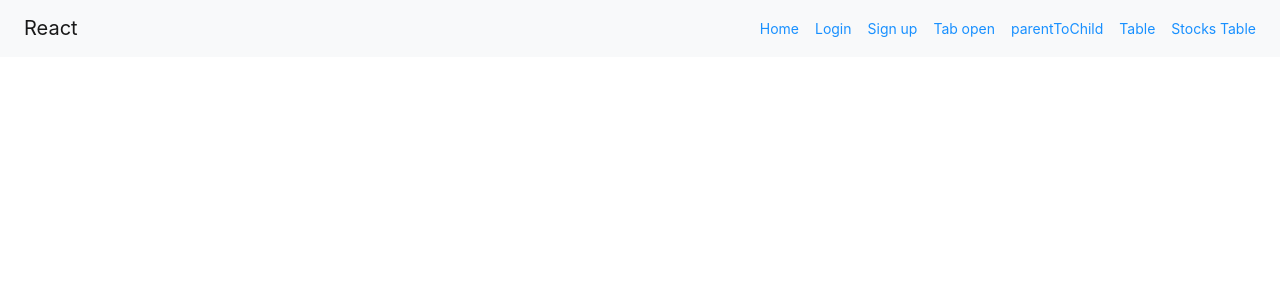
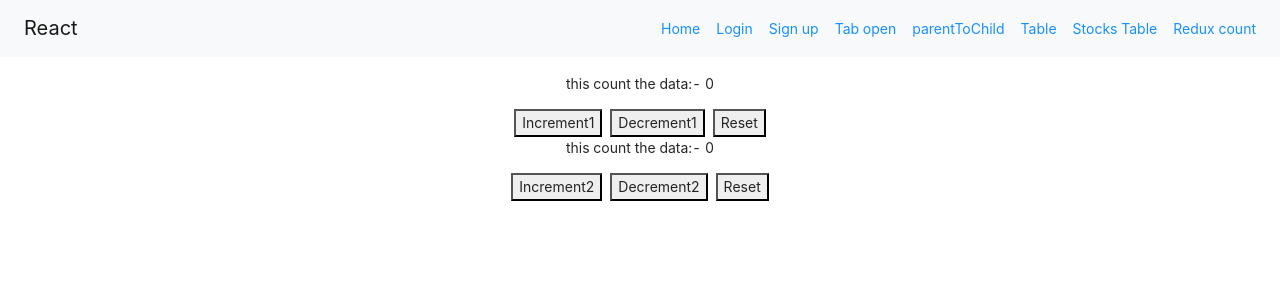
Before and after one commit to pareshprajapati-dolphin/basic-program, a React (Create React App) app: page /home1 in a window 1280 px wide. Shown: the top 300 px of the page. Built offline with nearby package versions, Linux system fonts and the light colour scheme.

Commit message:
redux basic program

```diff
--- a/src/App.js
+++ b/src/App.js
@@ -17,6 +17,7 @@ import Register from "./component/form/register";
 import TableData from "./component/new folder/tableData";
 import CompA from "./component/parentchild/compA";
 import Stock from "./component/stock table/stock";
+import Data from "./component/home1/Data";
 
 function App(props) {
   const { isAuth } = props;
@@ -30,6 +31,7 @@ function App(props) {
       <Route path="/table" component={TableData} />
       <Route path="/parentComponent" component={CompA} />
       <Route path="/stock" component={Stock} />
+      <Route path="/home1" component={Data} />
     </Switch>
   );
 
@@ -56,7 +58,7 @@ function App(props) {
 
 const mapStateToProps = (state) => {
   return {
-    isAuth: state.auth.userdata,
+    isAuth: state.authReducer.userdata,
   };
 };
 
--- a/src/component/form/login.js
+++ b/src/component/form/login.js
@@ -52,7 +52,7 @@ const Login = () => {
           <div className="form-group">
             <label>Password</label>
             <input
-              type="text"
+              type="password"
               name="password"
               className="form-control"
               id="password"
--- /dev/null
+++ b/src/component/home1/Data.js
@@ -0,0 +1,71 @@
+import React from "react";
+import { useDispatch, useSelector } from "react-redux";
+
+import {
+  incrementdata,
+  decrementdata,
+  resetdata,
+  increment,
+  decrement,
+  zero,
+} from "../redux/actions/action";
+
+const Data = () => {
+  const total = useSelector((state) => state.countReducer.count);
+
+  const countdata2 = useSelector((state) => state.countReducer.conut1);
+  const array = [1, 2, 3, 4, 5];
+
+  const dispatch = useDispatch();
+
+  return (
+    <>
+      <div className="container pt-3">
+        <p>this count the data:- {total}</p>
+
+        <button
+          className="mx-1"
+          onClick={() => dispatch(incrementdata(total + 1, array))}
+        >
+          {" "}
+          Increment1
+        </button>
+        <button
+          className="mx-1"
+          onClick={() => dispatch(decrementdata(total - 1))}
+        >
+          {" "}
+          Decrement1
+        </button>
+        <button className="mx-1" onClick={() => dispatch(resetdata(0))}>
+          {" "}
+          Reset{" "}
+        </button>
+      </div>
+      <div>
+        <p>this count the data:- {countdata2}</p>
+
+        <button
+          className="mx-1"
+          onClick={() => dispatch(increment(countdata2 + 2))}
+        >
+          {" "}
+          Increment2
+        </button>
+        <button
+          className="mx-1"
+          onClick={() => dispatch(decrement(countdata2 - 2))}
+        >
+          {" "}
+          Decrement2
+        </button>
+        <button className="mx-1" onClick={() => dispatch(zero(0))}>
+          {" "}
+          Reset{" "}
+        </button>
+      </div>
+    </>
+  );
+};
+
+export default Data;
--- a/src/component/navbar.js
+++ b/src/component/navbar.js
@@ -74,6 +74,12 @@ const Navbar = (props) => {
                 <NavLink to="/stock"> Stocks Table</NavLink>{" "}
               </li>
             ) : null}
+            {!isAuth ? (
+              <li>
+                {" "}
+                <NavLink to="/home1">Redux count</NavLink>{" "}
+              </li>
+            ) : null}
             {isAuth ? (
               <li>
                 {" "}
@@ -89,7 +95,7 @@ const Navbar = (props) => {
 
 const mapStateToProps = (state) => {
   return {
-    isAuth: state.auth.userdata,
+    isAuth: state.authReducer.userdata,
   };
 };
 
--- a/src/component/new folder/tableData.js
+++ b/src/component/new folder/tableData.js
@@ -4,6 +4,48 @@ import data from "../../db.json";
 const TableData = () => {
   const [users, setUsers] = useState(data.users);
   const [keyValue, setKeyValue] = useState("");
+  const [ctime, setCtime] = useState("");
+
+  const updateTime = () => {
+    var today = new Date();
+
+    var day = today.getDate() < 10 ? "0" + today.getDate() : today.getDate();
+    var months =
+      today.getMonth() + 1 < 9
+        ? "0" + parseInt(today.getMonth() + 1)
+        : today.getMonth() + 1;
+
+    var year = today.getFullYear();
+    var hours = today.getHours();
+    var min =
+      today.getMinutes() < 10 ? "0" + today.getMinutes() : today.getMinutes();
+    let sec = today.getSeconds();
+
+    //console.log(typeof min, typeof hours);
+    var ampm = hours >= 12 ? "pm" : "am";
+    hours = hours % 12;
+    hours = hours < 10 ? "0" + hours : hours;
+    sec = sec < 10 ? "0" + sec : sec;
+    var dateTime1 =
+      day +
+      "/" +
+      months +
+      "/" +
+      year +
+      " " +
+      " " +
+      hours +
+      ":" +
+      min +
+      ":" +
+      sec +
+      " " +
+      " " +
+      ampm;
+    setCtime(dateTime1);
+  };
+
+  setInterval(updateTime, 200);
 
   const onSortChange = (key) => {
     let arrayCopy = [...users];
@@ -28,6 +70,9 @@ const TableData = () => {
   return (
     <>
       <div className="container-fluid">
+        <div classNames="mr-3 text-right">
+          <p className="d-inline">{ctime}</p>
+        </div>
         <div className="my-3">
           <table class="table border shadow">
             <thead>
--- a/src/component/redux/actions/action.js
+++ b/src/component/redux/actions/action.js
@@ -1,3 +1,4 @@
+import { toast } from "react-toastify";
 import * as actionType from "./actionType";
 
 export const authstart = () => {
@@ -26,11 +27,57 @@ export const authlogout = () => {
   };
 };
 
+/// this the counter reducer action function  ///
+//// this the incremet the of data in ///
+export const incrementdata = (total, array1) => {
+  return {
+    type: actionType.INCREMENT,
+    total1: total,
+    arraydata: array1,
+  };
+};
+
+export const decrementdata = (total) => {
+  return {
+    type: actionType.DECREMENT,
+    payload: total,
+  };
+};
+
+export const resetdata = (total) => {
+  return {
+    type: actionType.RESETDATA,
+    payload: total,
+  };
+};
+
+//// the conter upadte the second data
+export const increment = (countdata2) => {
+  return {
+    type: actionType.ADD,
+    payload: countdata2,
+  };
+};
+
+export const decrement = (countdata2) => {
+  return {
+    type: actionType.SUB,
+    payload: countdata2,
+  };
+};
+
+export const zero = (countdata2) => {
+  return {
+    type: actionType.ZERO,
+    payload: (countdata2 = 0),
+  };
+};
+
 export const signin = (email, password) => {
   console.log("action is call");
   return (dispatch) => {
     dispatch(authstart());
-    if (email === "abc@test.com" || password === "12345") {
+    if (email === "abc@test.com" && password === "12345") {
       dispatch(authsuccess());
     } else dispatch(authfail());
   };
--- a/src/component/redux/actions/actionType.js
+++ b/src/component/redux/actions/actionType.js
@@ -1,4 +1,12 @@
-export const AUTH_START = 'AUTH_START';
-export const AUTH_SUCCESS = 'AUTH_SUCCESS';
-export const AUTH_FAIL = 'AUTH_FAIL';
-export const AUTH_LOGOUT ='AUTH_LOGOUT';
+export const AUTH_START = "AUTH_START";
+export const AUTH_SUCCESS = "AUTH_SUCCESS";
+export const AUTH_FAIL = "AUTH_FAIL";
+export const AUTH_LOGOUT = "AUTH_LOGOUT";
+
+export const INCREMENT = "INCREMENT";
+export const DECREMENT = "DECREMENT";
+export const RESETDATA = "RESETDATA";
+
+export const ADD = "ADD";
+export const SUB = "SUB";
+export const ZERO = "ZERO";
--- a/src/component/redux/actions/index.js
+++ b/src/component/redux/actions/index.js
@@ -1,5 +1 @@
-export {
-    signin
-} from './action';
-
-export { signOut } from './action';
+export { signin, signOut } from "./action";
--- a/src/component/redux/reducer/authReducer.js
+++ b/src/component/redux/reducer/authReducer.js
@@ -1,44 +1,41 @@
-import * as actionType from '../actions/actionType';
+import * as actionType from "../actions/actionType";
 
-const instialState ={
+const instialState = {
   loading: false,
-    token:'',
-    userdata:false,
+  token: "",
+  userdata: false,
+  user: [],
+};
 
-}
-
-const authReducer= (  state= instialState , action) =>{
-
-    switch( action.type){
-
+const authReducer = (state = instialState, action) => {
+  switch (action.type) {
     case actionType.AUTH_START:
-            return{
-                loading:true,
-                token:null,
-                userdata:false,
+      return {
+        loading: true,
+        token: null,
+        userdata: false,
       };
 
     case actionType.AUTH_SUCCESS:
-            console.log("userreducer is call")
       return {
         ...state,
-                userdata:true,
-                loading:false,
+        userdata: true,
+        loading: false,
       };
     case actionType.AUTH_FAIL:
       return {
         ...state,
-                userdata:false,
+        userdata: false,
       };
 
     case actionType.AUTH_LOGOUT:
       return {
-                userdata:false,
+        userdata: false,
         loading: false,
       };
 
-        default :
-            return state
+    default:
+      return state;
   }
 };
 
--- /dev/null
+++ b/src/component/redux/reducer/countReducer.js
@@ -0,0 +1,55 @@
+import { connect } from "react-redux";
+import * as actionType from "../actions/actionType";
+
+const instialState = {
+  count: 0,
+  conut1: 0,
+  user: [],
+};
+
+const countReducer = (state = instialState, action) => {
+  switch (action.type) {
+    case actionType.INCREMENT:
+      return {
+        // Copy the whole state
+        ...state,
+        count: action.total1,
+        user: action.arraydata,
+      };
+
+    case actionType.DECREMENT:
+      return {
+        ...state,
+        count: action.payload,
+      };
+
+    case actionType.RESETDATA:
+      return {
+        ...state,
+        count: action.payload,
+      };
+
+    case actionType.ADD:
+      return {
+        ...state,
+        conut1: action.payload,
+      };
+
+    case actionType.SUB:
+      return {
+        ...state,
+        conut1: action.payload,
+      };
+
+    case actionType.ZERO:
+      return {
+        ...state,
+        conut1: action.payload,
+      };
+
+    default:
+      return state;
+  }
+};
+
+export default countReducer;
--- /dev/null
+++ b/src/component/redux/store.js
@@ -0,0 +1,15 @@
+import { createStore, applyMiddleware, combineReducers } from "redux";
+import { composeWithDevTools } from "redux-devtools-extension";
+import thunkMiddleware from "redux-thunk";
+import authReducer from "./reducer/authReducer";
+import countReducer from "./reducer/countReducer";
+
+const rootReducer = combineReducers({
+  authReducer,
+  countReducer,
+});
+
+export const Store = createStore(
+  rootReducer,
+  composeWithDevTools(applyMiddleware(thunkMiddleware))
+);
--- a/src/index.js
+++ b/src/index.js
@@ -1,27 +1,19 @@
-import React from 'react';
-import ReactDOM from 'react-dom';
-import './index.css';
-import App from './App';
-import { BrowserRouter } from 'react-router-dom';
-import { Provider } from 'react-redux';
-import { createStore, applyMiddleware, combineReducers } from 'redux';
-import thunkMiddleware from 'redux-thunk';
-import authReducer from './component/redux/reducer/authReducer';
-import reportWebVitals from './reportWebVitals';
-
-const rootReducer = combineReducers({
-  auth: authReducer
-})
-
-const store = createStore(rootReducer, applyMiddleware(thunkMiddleware));
+import React from "react";
+import ReactDOM from "react-dom";
+import "./index.css";
+import App from "./App";
+import { BrowserRouter } from "react-router-dom";
+import { Provider } from "react-redux";
+import { Store } from "./component/redux/store";
+import reportWebVitals from "./reportWebVitals";
 
 ReactDOM.render(
-  <Provider store={store}>
+  <Provider store={Store}>
     <BrowserRouter>
       <App />
     </BrowserRouter>
   </Provider>,
-  document.getElementById('root')
+  document.getElementById("root")
 );
 
 // If you want to start measuring performance in your app, pass a function
```
Lines whose indentation alone changed are shown as unchanged.
